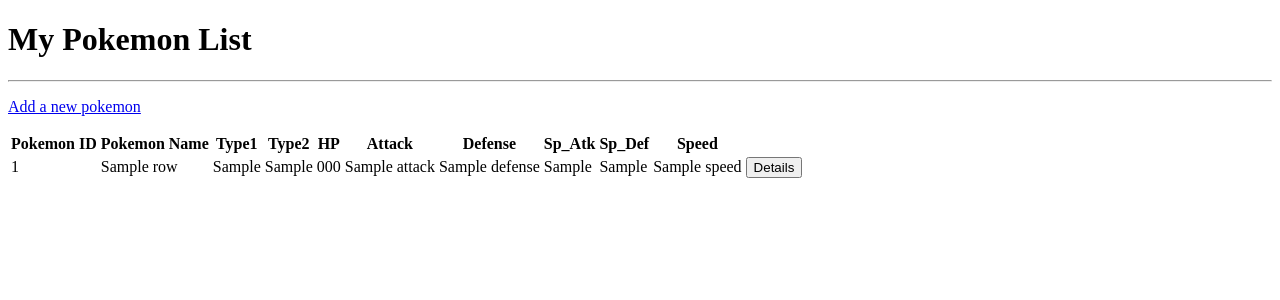
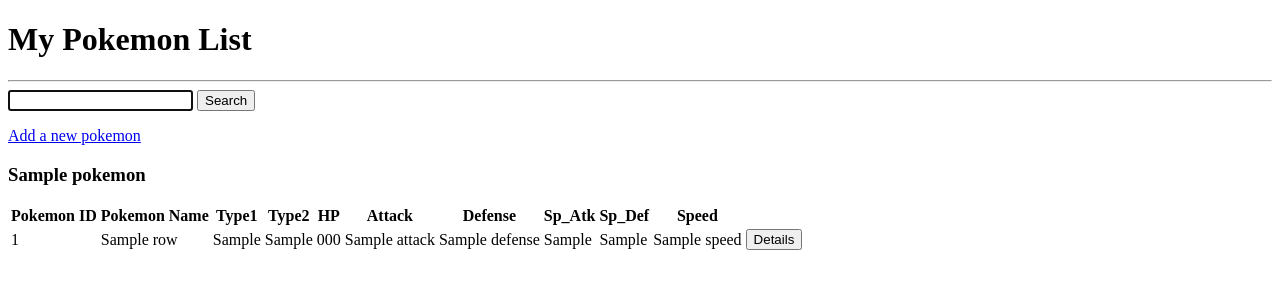
Before and after one commit to Yinanye/HW4, a Flask app: template templates/index.html in a window 1280 px wide. Shown: the top 300 px of the page. Run offline with Flask 2, Linux system fonts and the light colour scheme; the template is opened without the code that fills it: most values are stand-ins (such as "Sample title", 1, 10 or a date in 2020); parts of the project's set-up code (start-up, migrations or seed data) failed here and were passed over.

Commit message:
Added search function

```diff
--- a/app.py
+++ b/app.py
@@ -5,16 +5,12 @@
 from wtforms.validators import DataRequired
 from flask_sqlalchemy import SQLAlchemy
 import pymysql
-#import secrets
+import secrets
 import os
 
-dbuser = os.environ.get('DBUSER')
-dbpass = os.environ.get('DBPASS')
-dbhost = os.environ.get('DBHOST')
-dbname = os.environ.get('DBNAME')
 
-#conn = "mysql+pymysql://{0}:{1}@{2}/{3}".format(secrets.dbuser, secrets.dbpass, secrets.dbhost, secrets.dbname)
-conn = "mysql+pymysql://{0}:{1}@{2}/{3}".format(dbuser, dbpass, dbhost, dbname)
+
+conn = "mysql+pymysql://{0}:{1}@{2}/{3}".format(secrets.dbuser, secrets.dbpass, secrets.dbhost, secrets.dbname)
 
 
 app = Flask(__name__)
@@ -57,6 +53,19 @@
 def index():
     all_pokemon = yye5_pokemonapp.query.all()
     return render_template('index.html', pokemon=all_pokemon, pageTitle='My Pokemon List')
+
+
+@app.route('/search', methods=['GET', 'POST'])
+def search():
+    if request.method == 'POST':
+        form = request.form
+        search_value = form['search_string']
+        search = "%{0}%".format(search_value)
+        results = yye5_pokemonapp.query.filter(yye5_pokemonapp.Pokemon_Name.like(search)).all()
+        return render_template('index.html', pokemon=results, pageTitle='My Pokemon List', legend="Search Results")
+
+
+
 
 @app.route('/pokemon/new', methods=['GET', 'POST'])
 def add_pokemon():
@@ -109,7 +118,7 @@
 
 
 
-@app.route('/pokemon/<int:PokemonId>/delete', methods=['POST'])
+@app.route('/pokemon/<int:PokemonId>/delete', methods=['GET','POST'])
 def delete_pokemon(PokemonId):
     if request.method == 'POST': #if it's a POST request, delete the friend from the database
         pokemon = yye5_pokemonapp.query.get_or_404(PokemonId)
@@ -123,4 +132,3 @@
 
 if __name__ == '__main__':
     app.run(debug=True)
-    app.run(debug=True)
--- a/templates/index.html
+++ b/templates/index.html
@@ -3,7 +3,16 @@
 {% extends 'base.html' %}
 
 {% block body %}
+
+<form method="POST">
+    <input type ="text" autofocus="autofocus" name="search_string">
+    <input type ="submit" formaction="/search" value="Search">
+</form>
+
+
 <p><a href="{{ url_for('add_pokemon')}}"> Add a new pokemon</a></p>
+
+    <h3>{{ Pokemon }}</h3>
 
 {% with messages = get_flashed_messages() %}
  {% if messages %}
```
